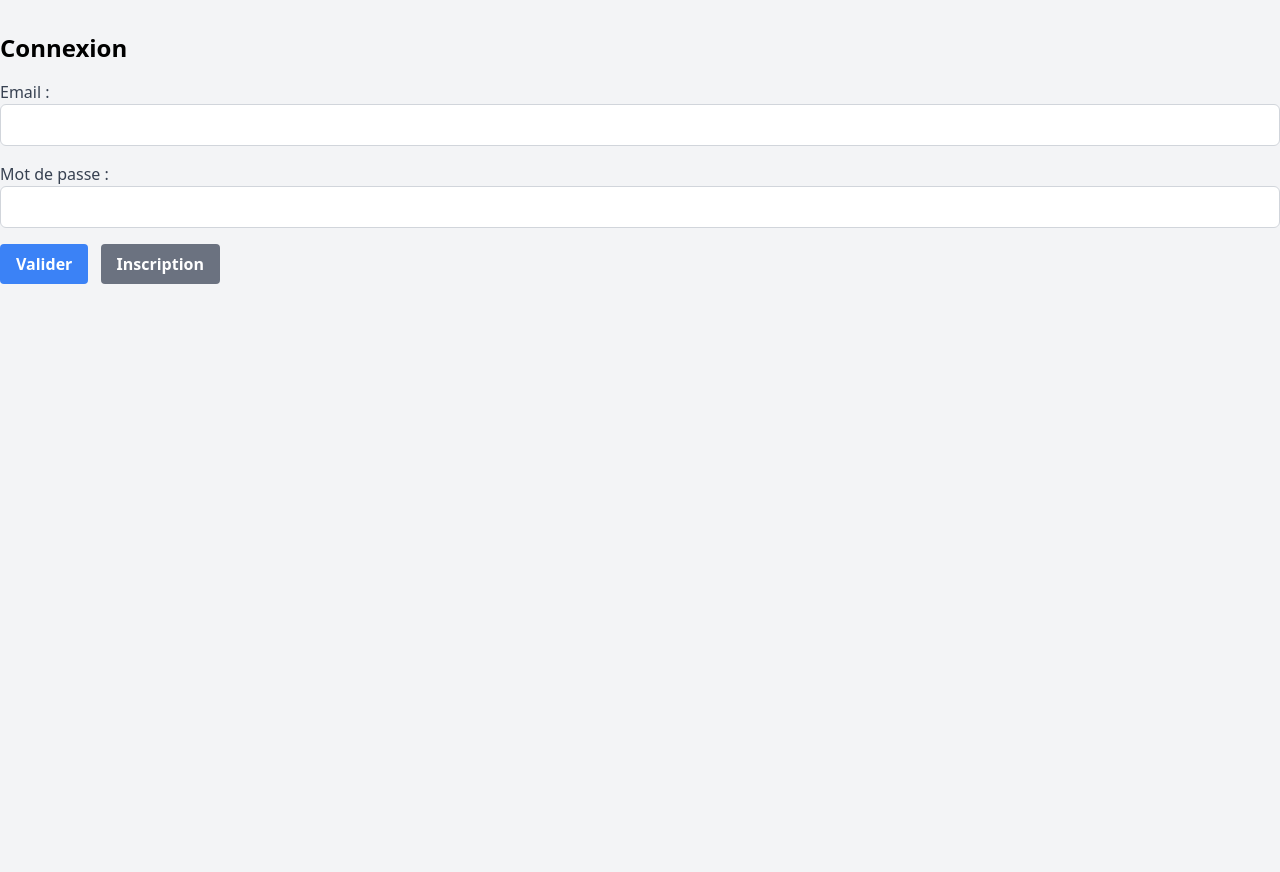
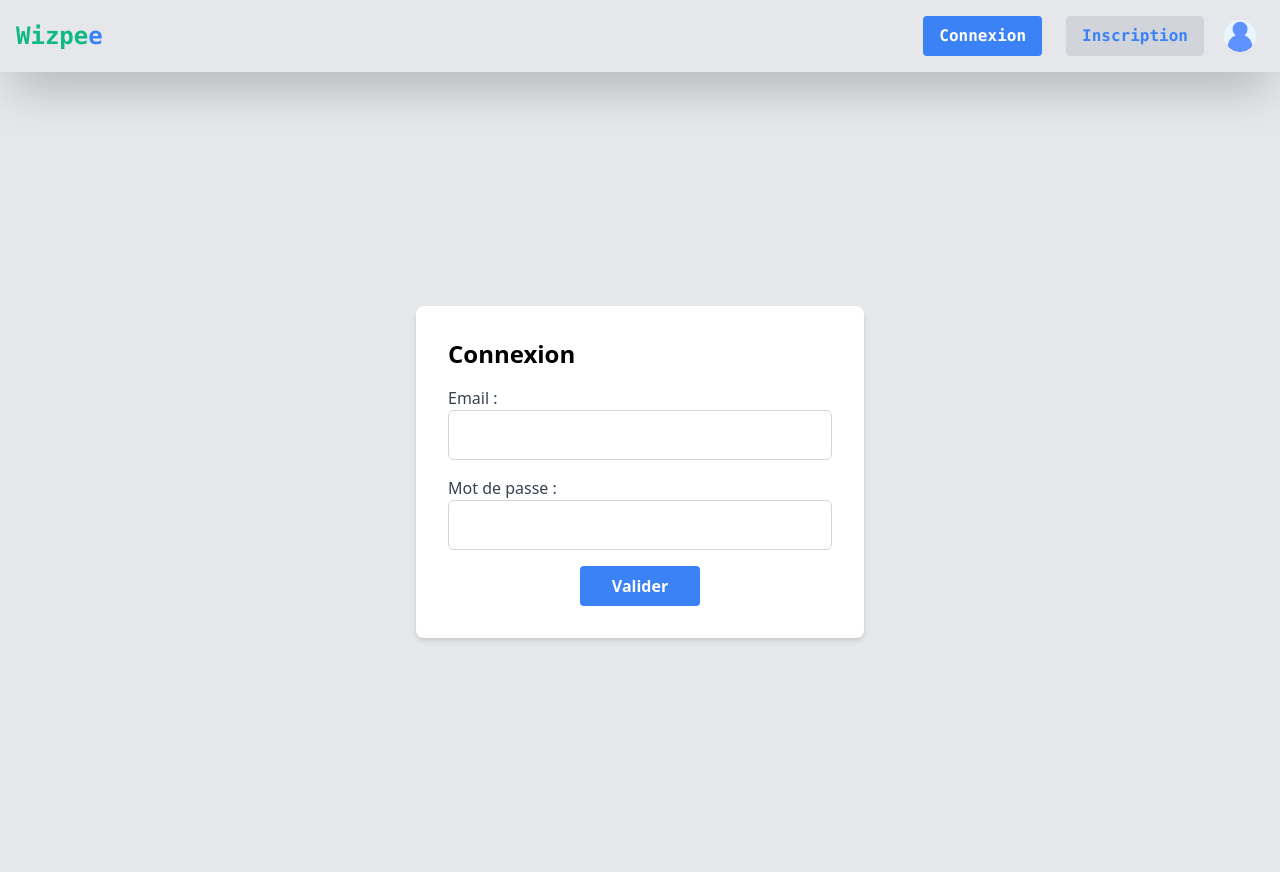
Before and after one commit to SeguraOmar/siteFormation, a PHP site: page /views/view-signin.php in a window 1280 px wide. Before the commit the page ends 284 px from the top, so only its background shows below. Run offline with PHP 8.4, Linux system fonts and the light colour scheme.

Commit message:
Tailwind

```diff
--- a/views/view-signin.php
+++ b/views/view-signin.php
@@ -1,5 +1,6 @@
 <!DOCTYPE html>
 <html lang="fr">
+
 <head>
     <meta charset="UTF-8">
     <meta name="viewport" content="width=device-width, initial-scale=1.0">
@@ -7,14 +8,33 @@
     <link href="https://cdn.jsdelivr.net/npm/tailwindcss@2.2.19/dist/tailwind.min.css" rel="stylesheet">
 </head>
 
-<body class="bg-gray-100">
-    <div class="container mx-auto py-8">
+<body class="bg-gray-200">
+
+    <header>
+        <nav class="shadow-2xl">
+            <div class="flex items-center justify-between px-4 py-2">
+                <!-- Texte à gauche -->
+                <a href="../controllers/controller-home.php"><span class="text-2xl text-green-500 font-bold mr-2 font-mono">Wizpe<span class="text-blue-500">e</span></span></a>
+
+
+                <div class="flex items-center">
+                    <!-- Liens de la navbar (Connexion, Inscription, etc.) -->
+                    <a href="../controllers/controller-signin.php"><button class="bg-blue-500 hover:bg-blue-600 text-white font-bold py-2 px-4 rounded m-2 font-mono">Connexion</button></a>
+                    <a href="controller-signup.php"><button class="bg-gray-300 hover:bg-gray-400 text-blue-500 font-bold py-2 px-4 rounded ml-4 m-2 font-mono">Inscription</button></a>
+                    <a href="../controllers/controller-profil.php"><img src="../assets/image/ImageParDéfaut.jpg" alt="Image de profil par défaut" class="w-8 h-8 rounded-full mr-2 m-3 hover:bg-gray-700"></a>
+                </div>
+            </div>
+        </nav>
+    </header>
+
+    <div class="min-h-screen flex items-center justify-center">
+        <div class="w-full max-w-md bg-white p-8 rounded-lg shadow-md">
             <h2 class="text-2xl font-bold mb-4">Connexion</h2>
 
             <form action="controller-signin.php" method="POST" novalidate>
                 <div class="mb-4">
                     <label for="user_email" class="block text-gray-700">Email :</label>
-                <input id="user_email" type="email" name="user_email" class="border border-gray-300 rounded-md p-2 w-full" value="<?= isset($_POST['user_email']) ? htmlspecialchars($_POST['user_email']) : '' ?>">
+                    <input id="user_email" type="email" name="user_email" class="border border-gray-300 rounded-md p-3 w-full" value="<?= isset($_POST['user_email']) ? htmlspecialchars($_POST['user_email']) : '' ?>">
                     <span class="text-red-500">
                         <?= isset($errors['user_email']) ? $errors['user_email'] : '' ?>
                     </span>
@@ -22,16 +42,24 @@
 
                 <div class="mb-4">
                     <label for="user_password" class="block text-gray-700">Mot de passe :</label>
-                <input id="user_password" type="password" name="user_password" class="border border-gray-300 rounded-md p-2 w-full">
+                    <input id="user_password" type="password" name="user_password" class="border border-gray-300 rounded-md p-3 w-full">
                     <span class="text-red-500">
                         <?= isset($errors['user_password']) ? $errors['user_password'] : '' ?>
                         <?= isset($errors['connexion']) ? $errors['connexion'] : ''  ?>
                     </span>
                 </div>
 
-            <button type="submit" class="bg-blue-500 hover:bg-blue-700 text-white font-bold py-2 px-4 rounded">Valider</button>
-            <a href="../controllers/controller-signup.php" class="ml-2"><button type="button" class="bg-gray-500 hover:bg-gray-700 text-white font-bold py-2 px-4 rounded">Inscription</button></a>
+                <div class="flex justify-center">
+                    <button type="submit" class="bg-blue-500 hover:bg-blue-700 text-white font-bold py-2 px-8 rounded">Valider</button>
+                </div>
             </form>
         </div>
+    </div>
+
+    <footer>
+
+    </footer>
+
 </body>
+
 </html>
```
Also changed, not shown: views/view-home.php (+14 -10 lines), views/view-profil.php (+12 -15 lines). Lines whose indentation alone changed are shown as unchanged.
